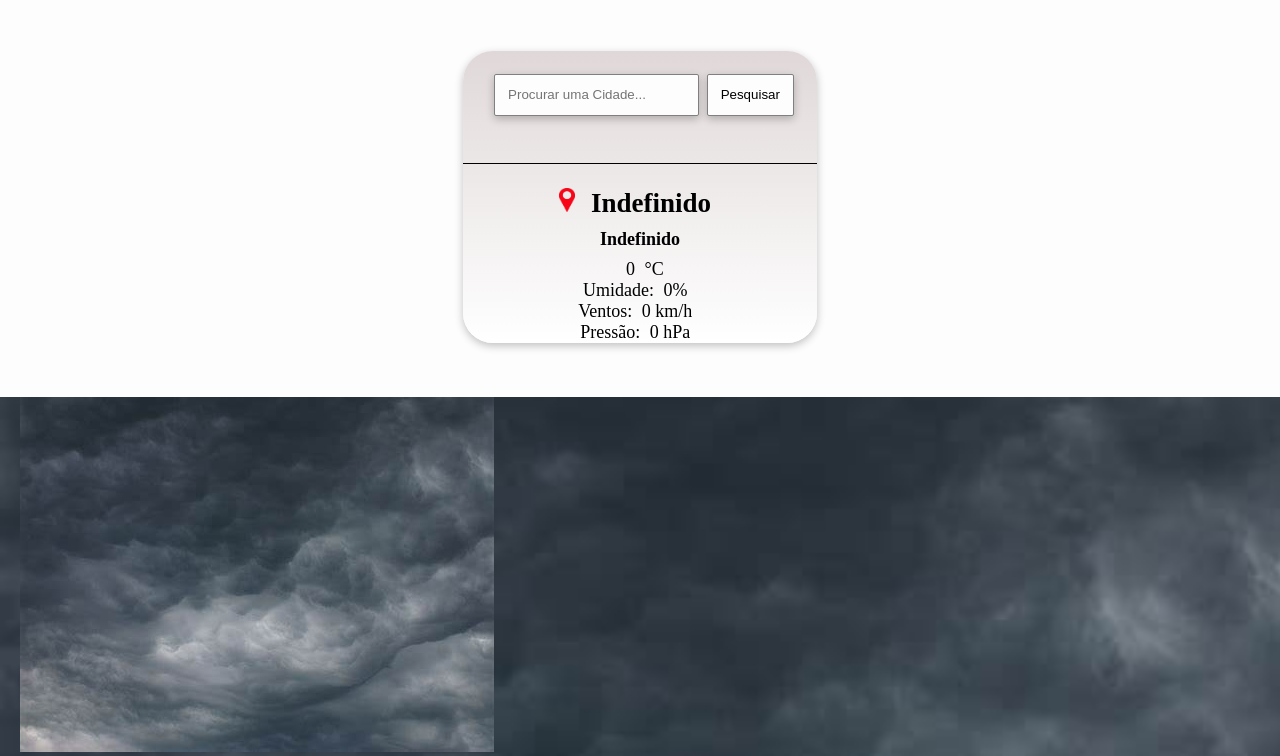
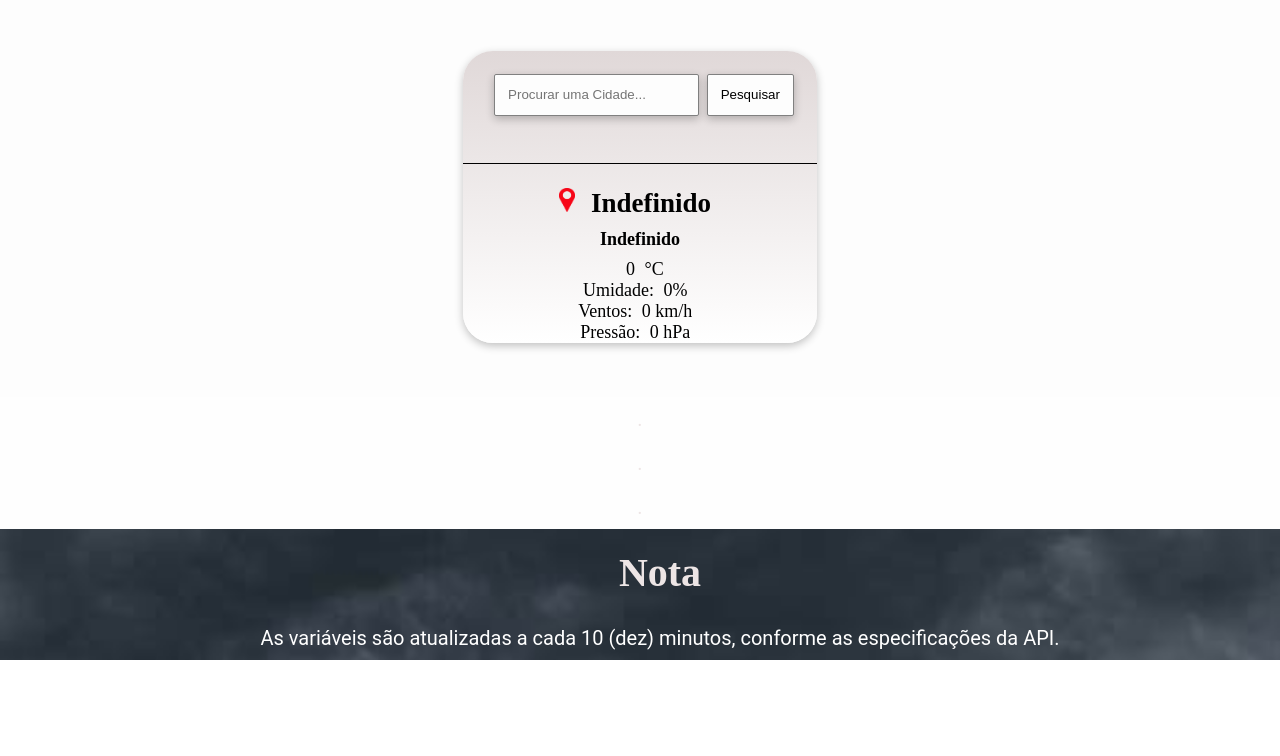
Before and after one commit to Thiago00111000/WeatherCast-Search, a plain HTML site: page index.html in a window 1280 px wide. Shown: the part 218-974 px from the top of the page. After the commit the page ends 878 px from the top, so only its background shows below. Drawn offline with Linux system fonts and the light colour scheme.

Commit message:
Add files via upload

```diff
--- a/index.html
+++ b/index.html
@@ -62,8 +62,14 @@
             </div>
             </div>
         </div>
+        <p class="null">.</p>
+        <p class="null">.</p>
+        <p class="null">.</p>
     </section>
     <footer>
-       <img src="Clouds.jpg">
+        <div>
+            <h1 class="walle">Nota</h1>
+            <p class="homer">As variáveis são atualizadas a cada 10 (dez) minutos, conforme as especificações da API.</p>
+        </div>
     </footer>
 </body>
--- a/style.css
+++ b/style.css
@@ -106,6 +106,42 @@ footer{
    justify-content:baseline;
 }
 
+.walle{
+   font-family:'Spectral', serif;
+   text-align: center;
+   color: rgb(237, 229, 229);
+   display: block;
+   font-size: 40px ;
+
+   padding: 20px 0;
+   justify-content: center;
+   font-weight: bold;
+}
+
+.homer{
+   color: rgb(255, 255, 255);
+   margin: 0 16px;
+   padding: 10px 0;
+   justify-content:center;
+   text-align:center;
+   font-size: 20px;
+   font-family: 'Roboto', sans-serif;
+   margin-inline-start: 80px;
+   margin-inline-end: 80px;
+}
+
+.null{
+   color: rgb(237, 229, 229);
+   margin: 0 16px;
+   padding: 10px 0;
+   justify-content:center;
+   text-align:center;
+   font-size: 20px;
+   font-family: 'Roboto', sans-serif;
+   margin-inline-start: 80px;
+   margin-inline-end: 80px;
+}
+
  /*-------------------------------------------------------------*/
 
  .hide{
```
